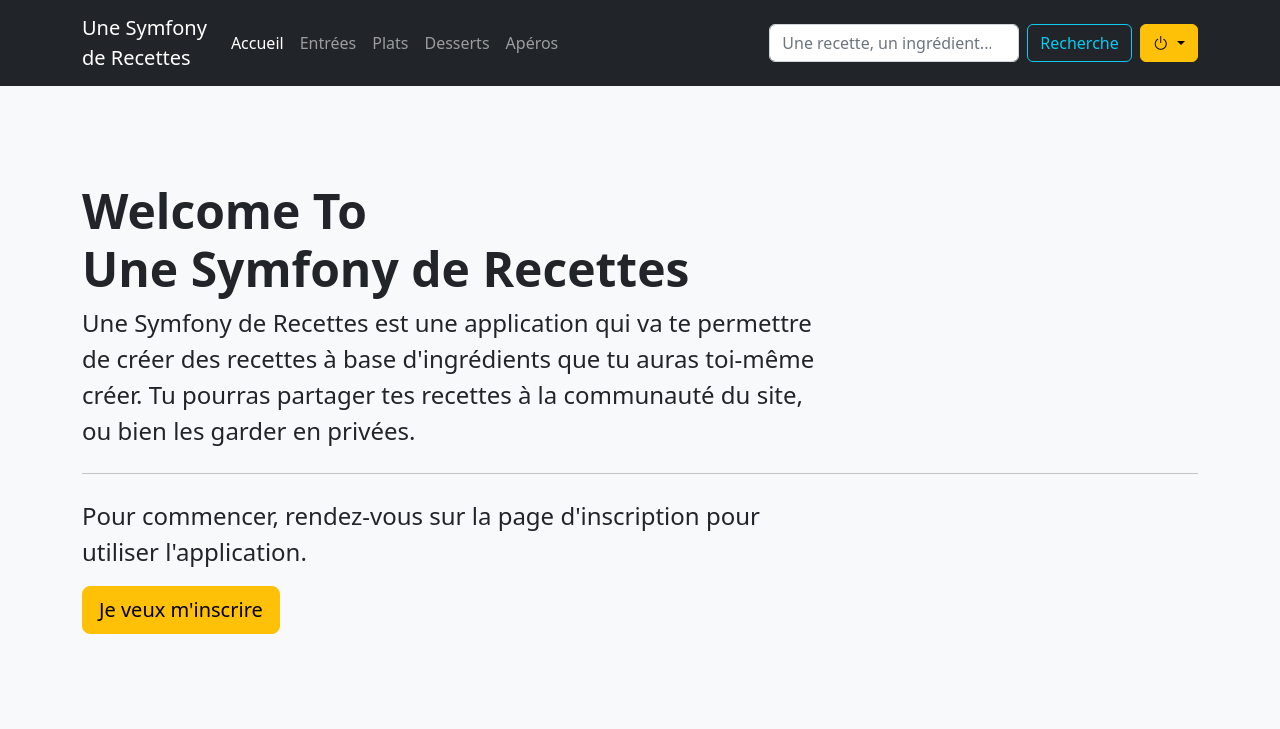
After one commit to Github-MitchD/UneSymfonyDeRecettes, a Symfony app: template templates/home.html.twig in a window 1280 px wide. The commit adds this page. Shown: the top 729 px of the page. Run offline with Twig, Linux system fonts and the light colour scheme; the template is opened without the code that fills it, so the values that code supplies are empty; some libraries are stand-ins or nearby versions.

Commit message:
✨ Add Homepage

```diff
--- a/templates/base.html.twig
+++ b/templates/base.html.twig
@@ -7,6 +7,8 @@
         {# Run `composer require symfony/webpack-encore-bundle` to start using Symfony UX #}
         {% block stylesheets %}
             {{ encore_entry_link_tags('app') }}
+            <link href="https://cdn.jsdelivr.net/npm/bootstrap@5.2.2/dist/css/bootstrap.min.css" rel="stylesheet" integrity="sha384-Zenh87qX5JnK2Jl0vWa8Ck2rdkQ2Bzep5IDxbcnCeuOxjzrPF/et3URy9Bv1WTRi" crossorigin="anonymous">
+            <link rel="stylesheet" href="https://cdn.jsdelivr.net/npm/bootstrap-icons@1.9.1/font/bootstrap-icons.css">
         {% endblock %}
 
         {% block javascripts %}
@@ -14,6 +16,12 @@
         {% endblock %}
     </head>
     <body>
+        {% block header %}
+            {% include "partials/_header.html.twig" %}
+        {% endblock %}
+
         {% block body %}{% endblock %}
+
+        <script src="https://cdn.jsdelivr.net/npm/bootstrap@5.2.2/dist/js/bootstrap.bundle.min.js" integrity="sha384-OERcA2EqjJCMA+/3y+gxIOqMEjwtxJY7qPCqsdltbNJuaOe923+mo//f6V8Qbsw3" crossorigin="anonymous"></script>
     </body>
 </html>
--- /dev/null
+++ b/templates/home.html.twig
@@ -0,0 +1,17 @@
+{% extends "base.html.twig" %}
+
+{% block title %}Une symfony de recettes - Accueil
+{% endblock %}
+
+{% block body %}
+	<div class="p-5 mb-4 bg-light">
+		<div class="container py-5">
+			<h1 class="display-5 fw-bold">Welcome To<br> Une Symfony de Recettes</h1>
+			<p class="col-md-8 fs-4 lead">Une Symfony de Recettes est une application qui va te permettre de créer des recettes à base d'ingrédients que tu auras toi-même créer. Tu pourras partager tes recettes à la communauté du site, ou bien les garder en privées.</p>
+			<hr class="my-4">
+            <p class="col-md-8 fs-4 lead">Pour commencer, rendez-vous sur la page d'inscription pour utiliser l'application.</p>
+            <button class="btn btn-warning btn-lg" type="button">Je veux m'inscrire</button>
+		</div>
+	</div>
+
+{% endblock %}
--- /dev/null
+++ b/templates/partials/_header.html.twig
@@ -0,0 +1,51 @@
+<header>
+	<nav class="navbar navbar-expand-lg navbar-dark bg-dark">
+		<div class="container">
+			<a class="navbar-brand" href="#">Une Symfony<br> de Recettes</a>
+			<button class="navbar-toggler" type="button" data-bs-toggle="collapse" data-bs-target="#navbarSupportedContent" aria-controls="navbarSupportedContent" aria-expanded="false" aria-label="Toggle navigation">
+				<span class="navbar-toggler-icon"></span>
+			</button>
+			<div class="collapse navbar-collapse" id="navbarSupportedContent">
+				<ul class="navbar-nav me-auto mb-2 mb-lg-0">
+					<li class="nav-item">
+						<a class="nav-link active" aria-current="page" href="#">Accueil</a>
+					</li>
+					<li class="nav-item">
+						<a class="nav-link" href="#">Entrées</a>
+					</li>
+					<li class="nav-item">
+						<a class="nav-link" href="#">Plats</a>
+					</li>
+					<li class="nav-item">
+						<a class="nav-link" href="#">Desserts</a>
+					</li>
+					<li class="nav-item">
+						<a class="nav-link" href="#">Apéros</a>
+					</li>
+				</ul>
+				<form class="d-flex" role="search">
+					<input class="form-control me-2" type="search" placeholder="Une recette, un ingrédient..." aria-label="Search" style="width: 250px;">
+					<button class="btn btn-outline-info me-2" type="submit">Recherche</button>
+				</form>
+				<div class="dropdown">
+					<a class="btn btn-warning dropdown-toggle" href="#" role="button" data-bs-toggle="dropdown" aria-expanded="false">
+						<i class="bi bi-power"></i>
+					</a>
+
+					<ul class="dropdown-menu">
+						<li>
+							<a class="dropdown-item" href="#">Connection</a>
+						</li>
+						<li>
+							<a class="dropdown-item" href="#">Another action</a>
+						</li>
+                        <li><hr class="dropdown-divider"></li>
+						<li>
+							<a class="dropdown-item" href="#">Déconnection</a>
+						</li>
+					</ul>
+				</div>
+			</div>
+		</div>
+	</nav>
+</header>
```
Also changed, not shown: src/Controller/HomeController.php (added, +16 -0 lines).
